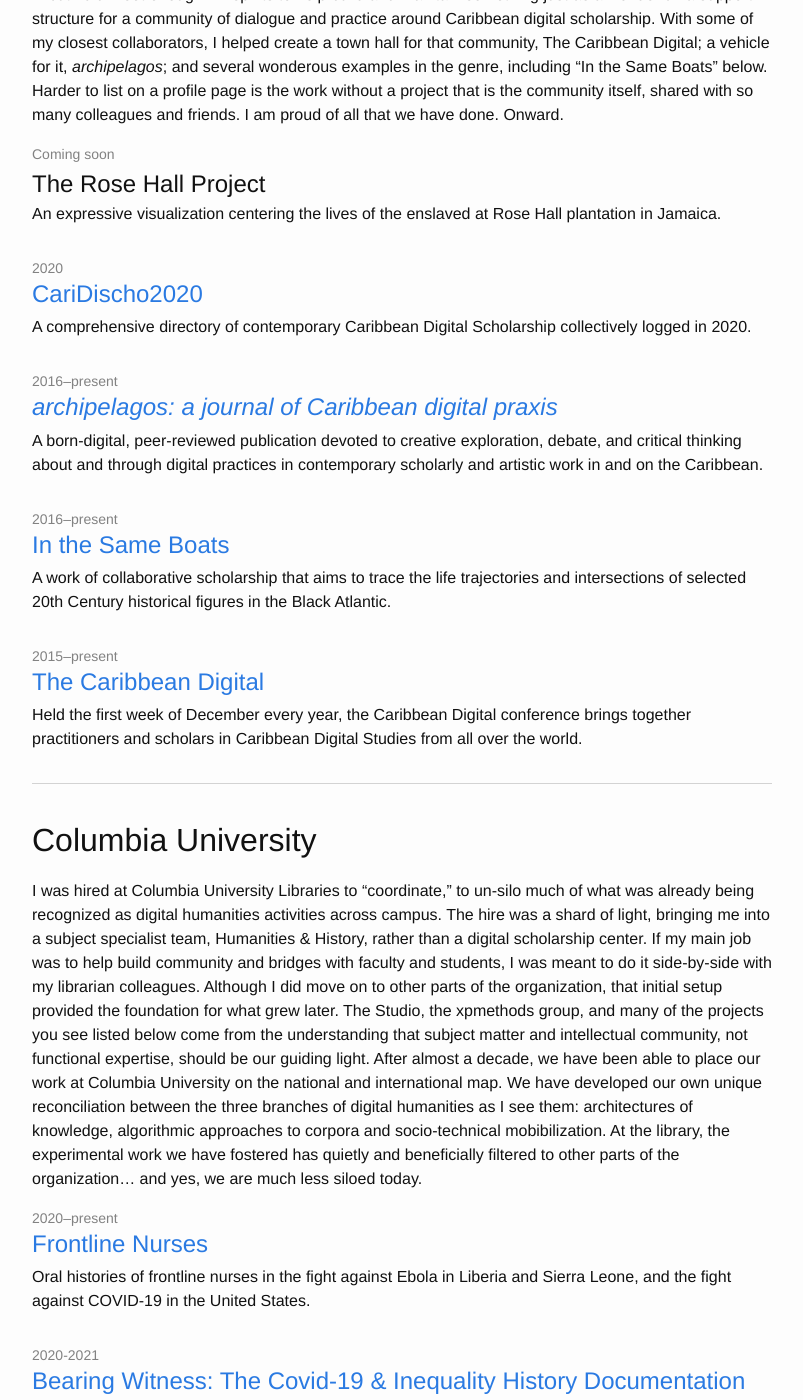
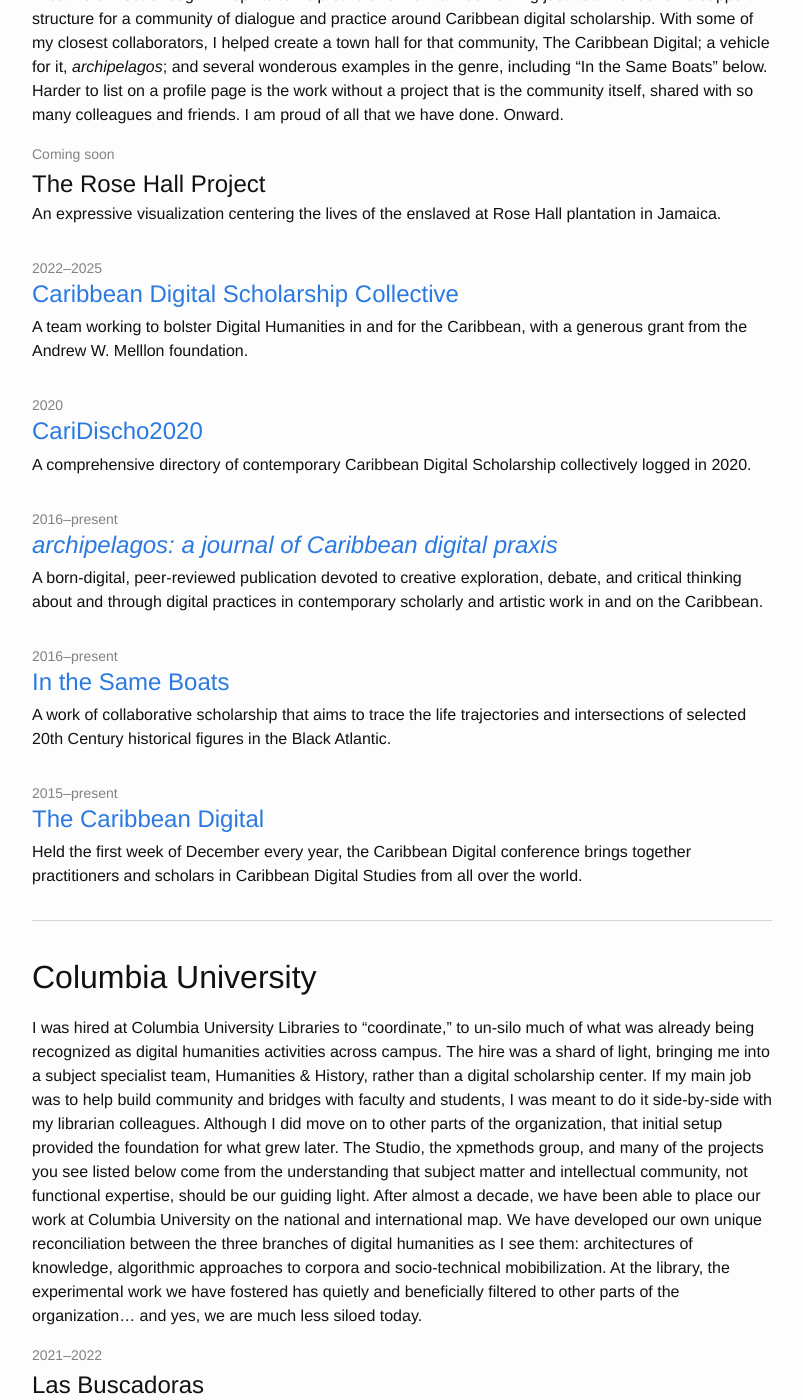
Before and after one commit to elotroalex/elotroalex, a Jekyll site: the page built from profiles.md, in a window 1280 px wide and 1400 px high, scrolled down 1332 px. Shown: the whole window, without its empty margins (238-1041 px from the left). Built offline with Jekyll 4.4.1, drawn with Linux system fonts in a browser that asks for light colours; some of the changed text lies outside the part shown.

Commit message:
added 5M

```diff
--- a/_data/projects.yml
+++ b/_data/projects.yml
@@ -1,6 +1,8 @@
 #########################
 # The Caribbean Digital #
 #########################
+
+
 
 - title: "The Rose Hall Project"
   time: "Coming soon"
@@ -8,6 +10,14 @@
   url:
   category: tcd
   blurb: "An expressive visualization centering the lives of the enslaved at Rose Hall plantation in Jamaica."
+
+- title: "Caribbean Digital Scholarship Collective"
+  time: "2022–2025"
+  link: mellon.org/grants/
+  url: https://mellon.org/grants/grants-database/grants/barnard-college/2106-10809/
+  category: tcd
+  blurb: "A team working to bolster Digital Humanities in and for the Caribbean, with a generous grant from the Andrew W. Melllon foundation."
+
 
 
 - title: "CariDischo2020"
@@ -43,6 +53,14 @@
 #######################
 # Columbia University #
 #######################
+
+- title: "Las Buscadoras"
+  time: "2021–2022"
+  link:
+  url:
+  category: columbia
+  blurb: "A project documenting and analyzing the Mexican collectives and individuals looking for their kidnapped loved ones."
+
 
 
 - title: "Frontline Nurses"
```
Also changed, not shown: 1 other file.
